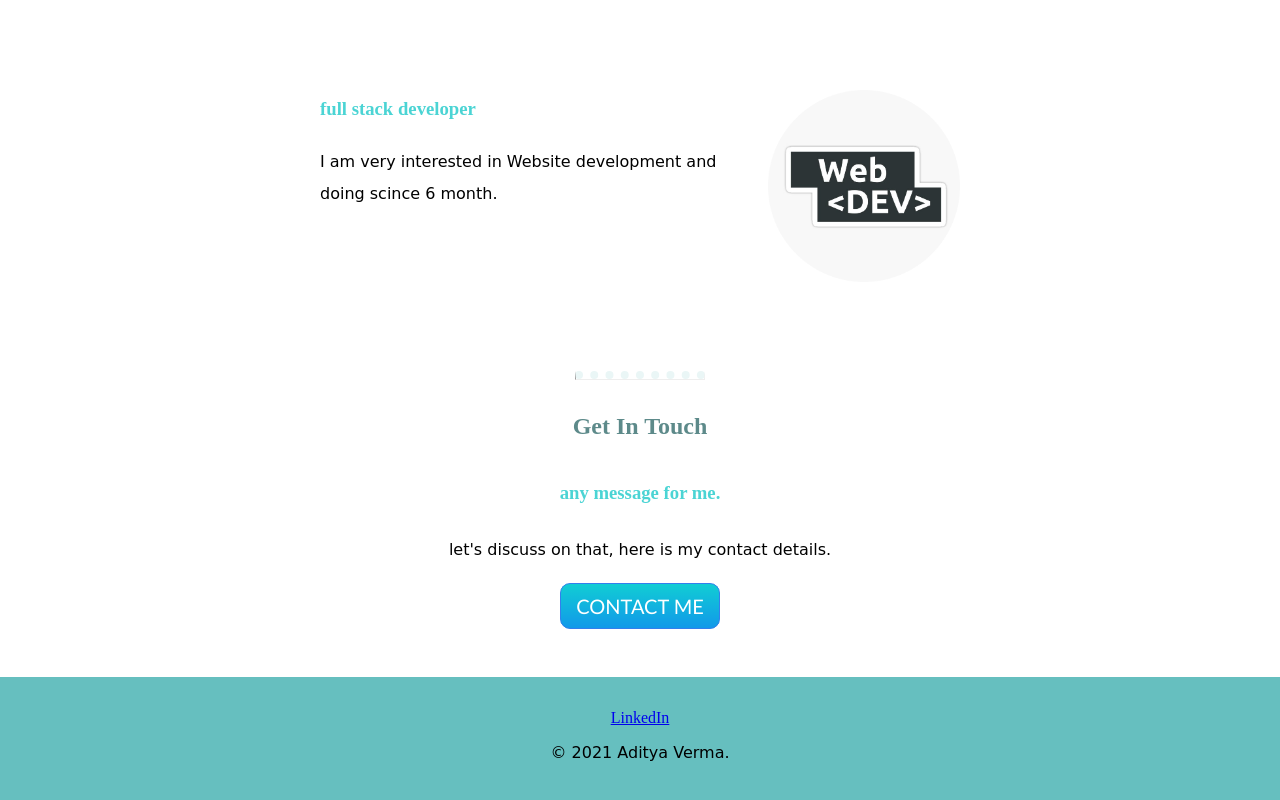
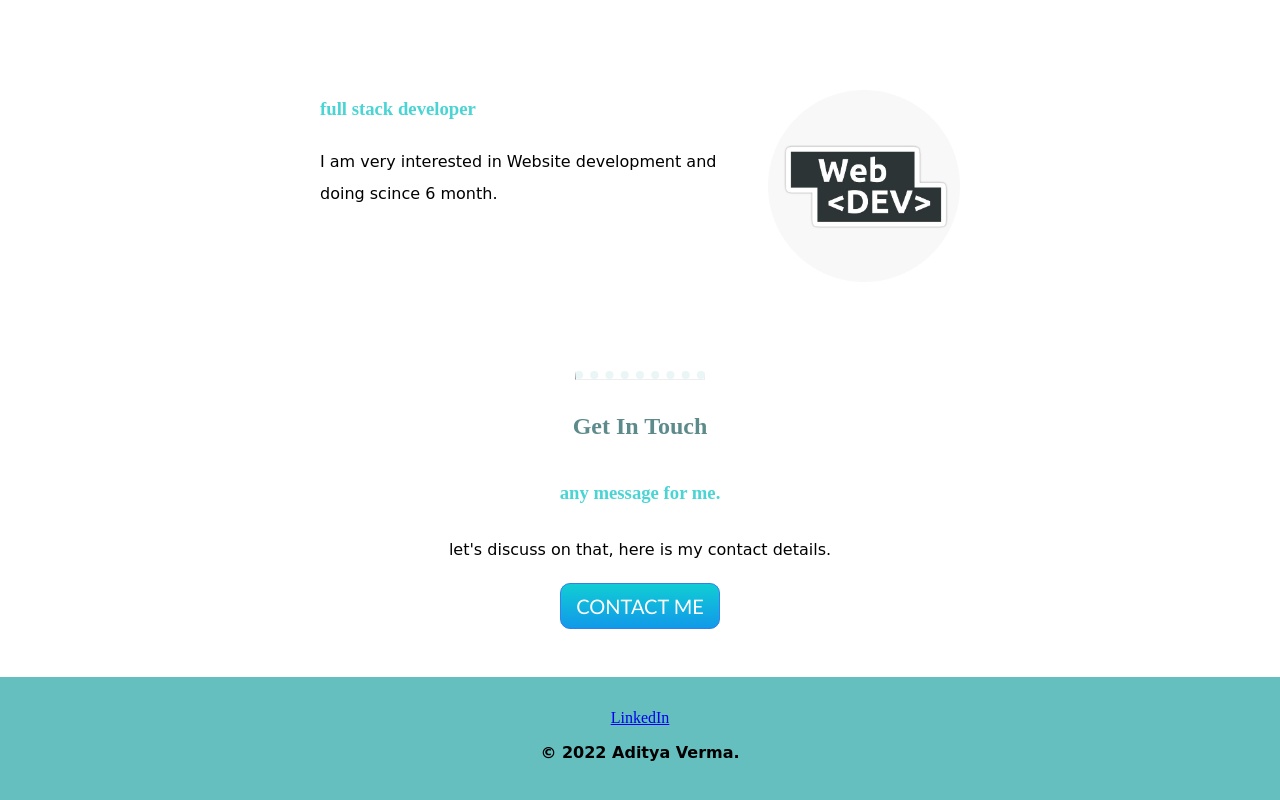
Before and after one commit to adv6273/res, a plain HTML site: page index.html in a window 1280 px wide. Shown: the part 1635-2435 px from the top of the page. Drawn offline with Linux system fonts and the light colour scheme.

Commit message:
Update index.html
.

```diff
--- a/index.html
+++ b/index.html
@@ -49,7 +49,7 @@
       <div class="bottom-container">
         <a class="footer-link" href="https://www.linkedin.com/in/aditya-verma-47b0741bb?lipi=urn%3Ali%3Apage%3Ad_flagship3_profile_view_base_contact_details%3BvlHjUqhmRDavzR75mQfEqw%3D%3D">LinkedIn</a>
 
-        <p>© 2021 Aditya Verma.</p>
+        <p><b>© 2022 Aditya Verma.</b></p>
       </div>
 
 
```
